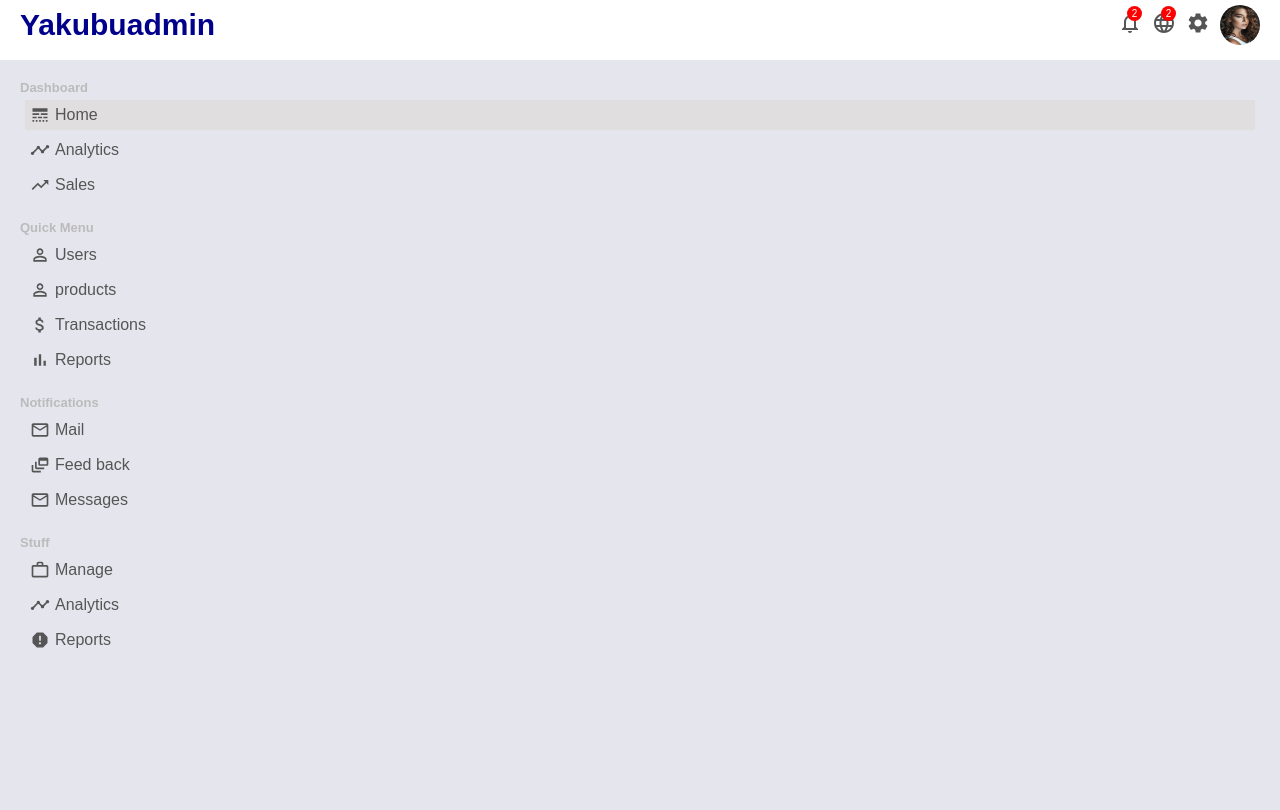
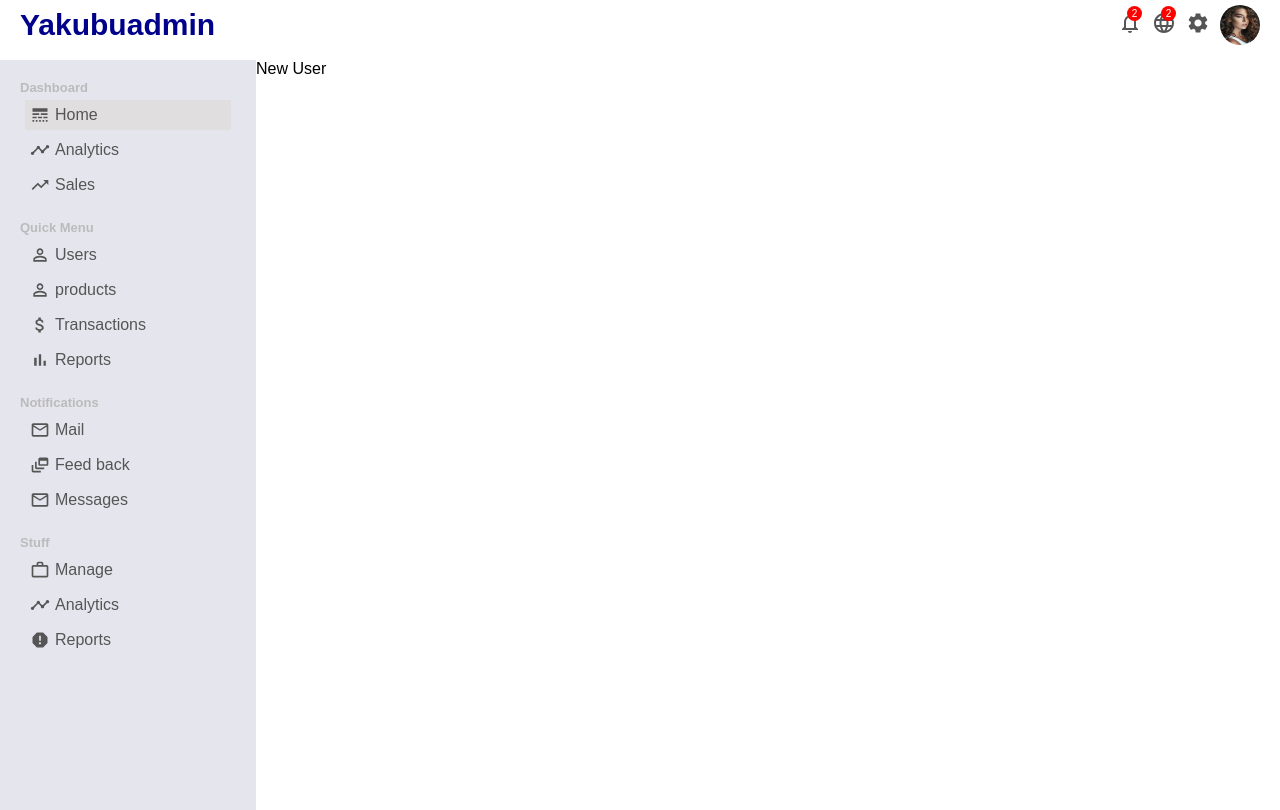
Before and after one commit to YakubuAmidu/admin, a React (Create React App) app: page /newUser in a window 1280 px wide. Built offline with nearby package versions, Linux system fonts and the light colour scheme; a web font is replaced by a local one.

Commit message:
Initial commit

```diff
--- a/src/App.js
+++ b/src/App.js
@@ -5,6 +5,7 @@
 import Home from './pages/home/Home';
 import UserList from './pages/UserList/UserList';
 import User from './pages/User/User';
+import NewUser from './pages/NewUser/NewUser';
 import { BrowserRouter as Router, Route, Routes } from 'react-router-dom'
 
 function App() {
@@ -17,6 +18,7 @@
          <Route exact path="/" element={<Home />}/>
          <Route exact path="/users" element={<UserList />} />
          <Route exact path="/user/:userId" element={<User />} />
+         <Route exact path="/newUser" element={<NewUser />} />
        </Routes>
       </div>
     </Router>
--- /dev/null
+++ b/src/pages/NewUser/NewUser.css
@@ -0,0 +1,3 @@
+.newUser {
+    flex: 4;
+}
--- /dev/null
+++ b/src/pages/NewUser/NewUser.jsx
@@ -0,0 +1,10 @@
+import React from 'react';
+import './NewUser.css';
+
+export default function NewUser(){
+    return (
+        <div className="newUser">
+            New User
+        </div>
+    );
+}
--- a/src/pages/User/User.jsx
+++ b/src/pages/User/User.jsx
@@ -11,12 +11,16 @@
      Publish
     } from '@material-ui/icons';
 
+import { Link } from 'react-router-dom'
+
 export default function User(){
     return (
         <div className="user">
             <div className="userTitleContainer">
                 <h1 className="userTitle">Edit</h1>
+                <Link to="/newUser">
                 <button className="userAddButton">Create</button>
+                </Link>
             </div>
 
             <div className="userContainer">
```
